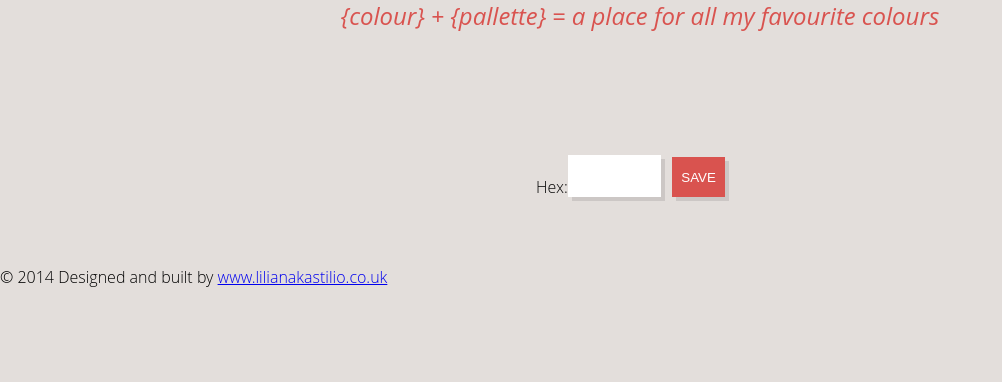
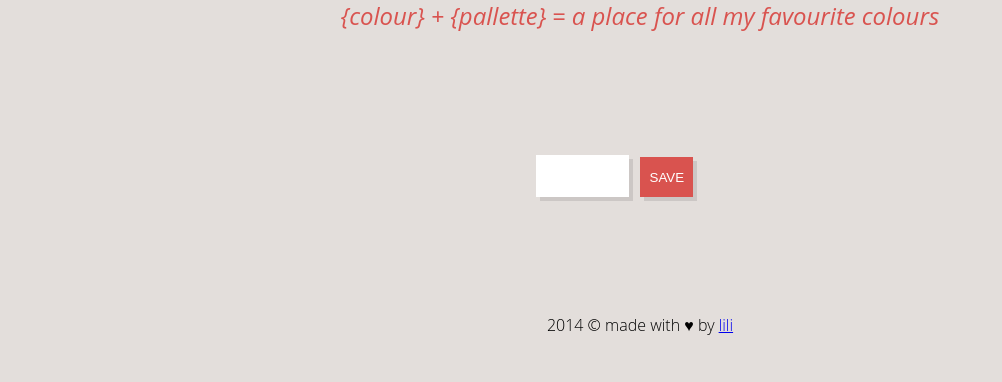
Before and after one commit to lili2311/collette, a Django app: page / in a window 1280 px wide. Shown: the part 195-577 px from the top of the page, without its empty margins (0-1002 px from the left). Run offline with Django 3.2, Linux system fonts and the light colour scheme; data that the repository does not hold is empty.

Commit message:
added footer

```diff
--- a/collette/assets/css/collette.css
+++ b/collette/assets/css/collette.css
@@ -78,6 +78,15 @@ input[type=text] {
   box-shadow:4px 4px 0px rgba(0,0,0,.1);
 
 }
+label {
+  display:none;
+}
+footer {
+  text-align: center;
+  margin:0 auto;
+  padding: 3em 0;
+}
+
 button, #submit-color {
   border:0;
   width:4em;
--- a/collette/settings/__init__.py
+++ b/collette/settings/__init__.py
@@ -15,8 +15,13 @@ BASE_DIR = os.path.dirname(os.path.dirname(os.path.dirname(__file__)))
 
 # Quick-start development settings - unsuitable for production
 # See https://docs.djangoproject.com/en/1.6/howto/deployment/checklist/
+
+# SECURITY WARNING: keep the secret key used in production secret!
+SECRET_KEY = 'Ecg3KRCnr5yuMY2UkwlM9IRgLZk2zMNfmchJnPOB'
+
 # SECURITY WARNING: don't run with debug turned on in production!
 DEBUG = False
+
 
 TEMPLATE_DEBUG = False
 
--- a/collette/settings/production.py
+++ b/collette/settings/production.py
@@ -12,11 +12,12 @@ SECURE_PROXY_SSL_HEADER = ('HTTP_X_FORWARDED_PROTO', 'https')
 ALLOWED_HOSTS = ['agile-sierra-7809.herokuapp.com']
 
 if not DEBUG:
-    AWS_ACCESS_KEY_ID = os.environ.get('AKIAI7SHPOXK7TIJC4QQ')
+    AWS_ACCESS_KEY_ID = 'AKIAIH533NYC56Y3KVKQ'
     AWS_STORAGE_BUCKET_NAME = 'www.collette.co.uk'
     DEFAULT_FILE_STORAGE = 'storages.backends.s3boto.S3BotoStorage'
     STATICFILES_STORAGE = 'storages.backends.s3boto.S3BotoStorage'
     STATIC_URL = 'http://%s.s3-website-eu-west-1.amazonaws.coms/' % AWS_STORAGE_BUCKET_NAME
+
 
 
 LOGGING = {
--- a/collette/templates/base.html
+++ b/collette/templates/base.html
@@ -29,6 +29,6 @@
   {% block content %}
   {% endblock %}
 </div>
-<footer>&#xa9; 2014 Designed and built by <a href="http://www.lilianakastilio.co.uk">www.lilianakastilio.co.uk</a></footer>
+<footer>2014 &#169; made with &#9829; by <a href="http://www.lilianakastilio.co.uk">lili</a></footer>
 </body>
 </html>
```
Also changed, not shown: 2 other files.
